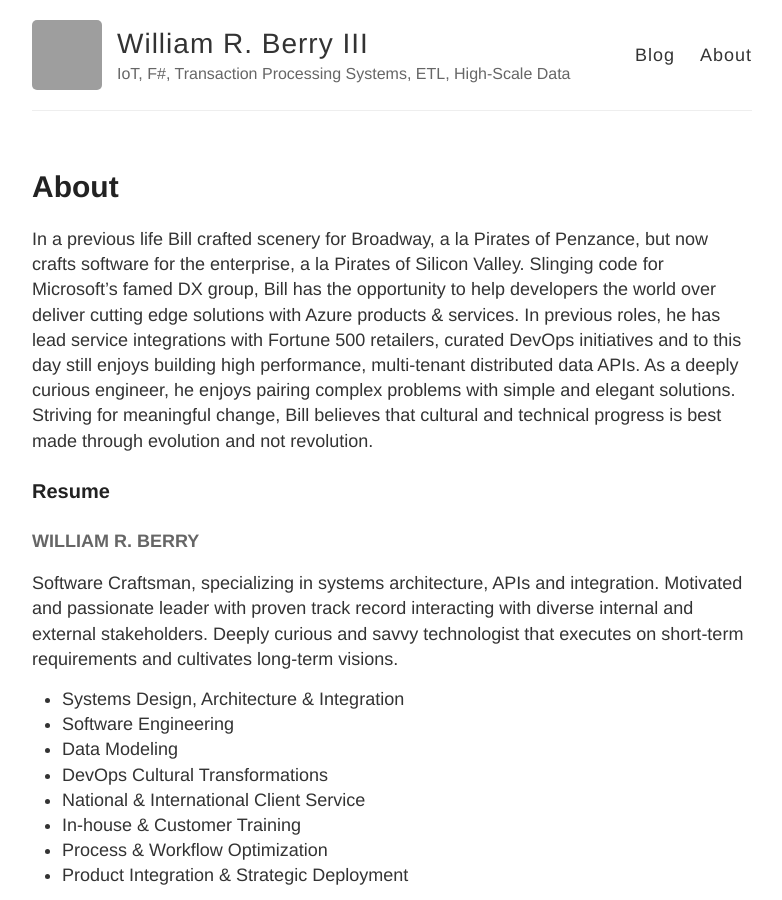
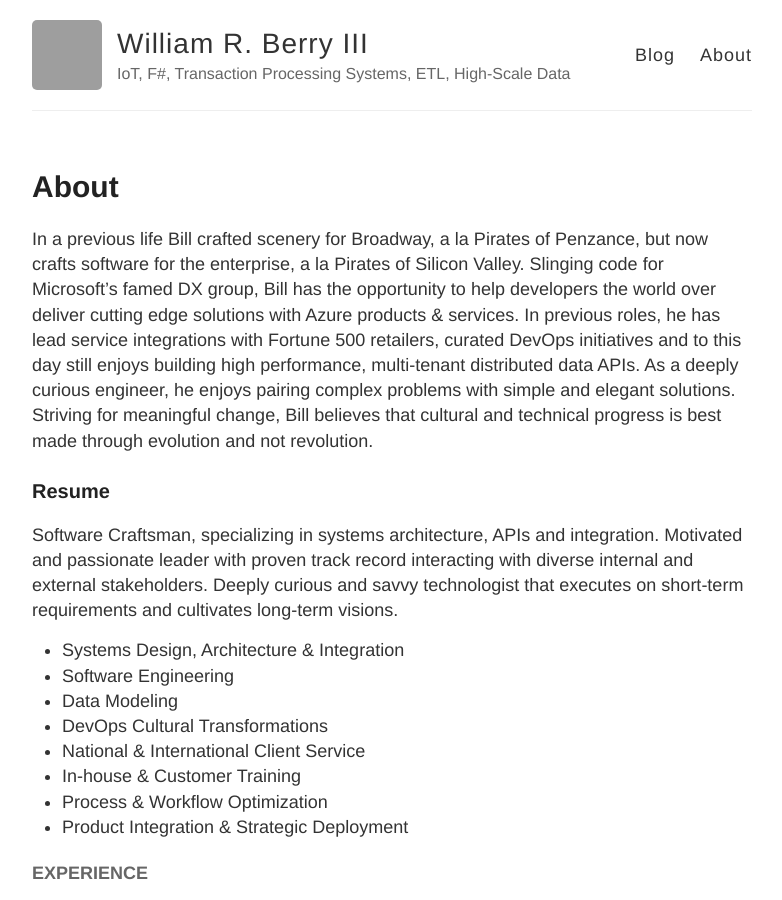
Before and after one commit to WilliamBerryiii/WilliamBerryiii.github.io, a Jekyll site: the page built from about.md, in a window 1280 px wide and 900 px high. Shown: the whole window, without its empty margins (248-1030 px from the left). Built offline with Jekyll 4.4.1, drawn with Linux system fonts in a browser that asks for light colours; grey boxes are pictures that could not be loaded.

Commit message:
more about me cleanup

```diff
--- a/about.md
+++ b/about.md
@@ -7,8 +7,6 @@ permalink: /about/
 In a previous life Bill crafted scenery for Broadway, a la Pirates of Penzance, but now crafts software for the enterprise, a la Pirates of Silicon Valley.  Slinging code for Microsoft's famed DX group, Bill has the opportunity to help developers the world over deliver cutting edge solutions with Azure products &amp; services.  In previous roles, he has lead service integrations with Fortune 500 retailers, curated DevOps initiatives and to this day still enjoys building high performance, multi-tenant distributed data APIs.  As a deeply curious engineer, he enjoys pairing complex problems with simple and elegant solutions. Striving for meaningful change, Bill believes that cultural and technical progress is best made through evolution and not revolution.
 
 ### Resume
-
-#### WILLIAM R. BERRY
 
 Software Craftsman, specializing in systems architecture, APIs and integration. Motivated and passionate leader with proven track record interacting with diverse internal and external stakeholders.  Deeply curious and savvy technologist that executes on short-term requirements and cultivates long-term visions.
 * Systems Design, Architecture &amp; Integration
```
